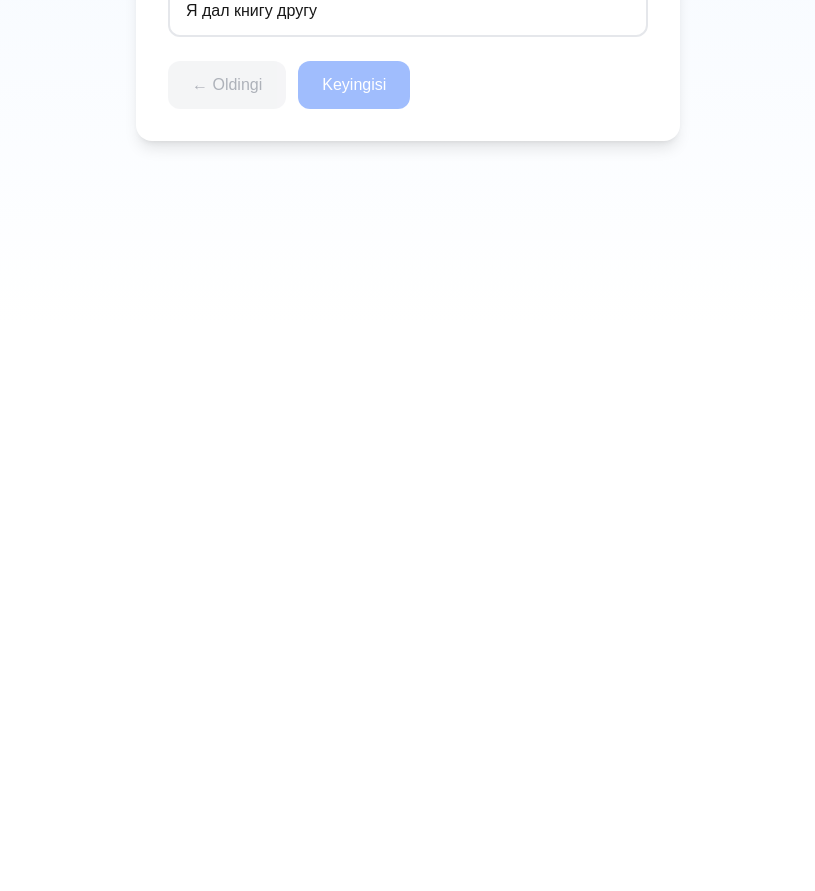
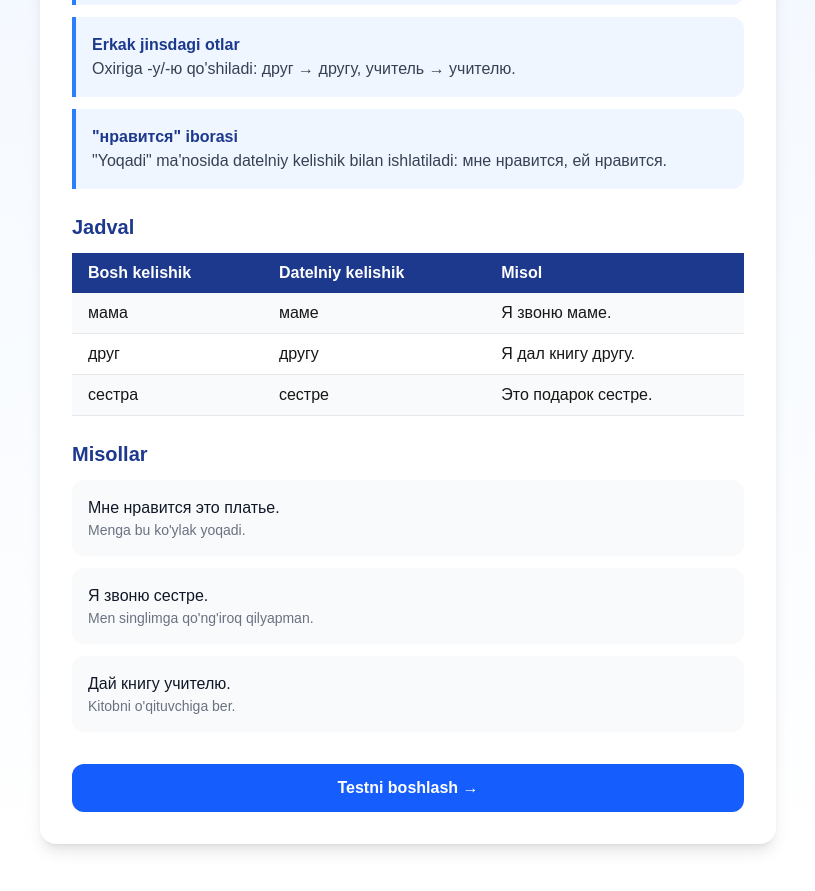
Before and after one commit to kamronbekqobilov85-afk/rus-tili-sayti, a Next.js app in the folder rus-tili-sayti/: page /grammatika/datelniy-kelishik in a window 1280 px wide. Shown: the part 475-1366 px from the top of the page, without its empty margins (232-1047 px from the left). Before the commit the page ends 800 px from the top, so only its background shows below. Built offline with nearby package versions, Linux system fonts and the light colour scheme.

Commit message:
Grammatika sahifasiga dars va natija foizi qoshildi

```diff
--- a/rus-tili-sayti/src/app/grammatika/[slug]/page.tsx
+++ b/rus-tili-sayti/src/app/grammatika/[slug]/page.tsx
@@ -13,13 +13,15 @@ export default function GrammarTopicPage({
 }) {
   const { slug } = use(params);
   const topic = grammarTopics.find((t) => t.slug === slug);
-
   if (!topic) {
     notFound();
   }
 
+  // "lesson" -> dars qismi, "test" -> test qismi, "result" -> natija
+  const [phase, setPhase] = useState<"lesson" | "test" | "result">("lesson");
   const [currentIndex, setCurrentIndex] = useState(0);
   const [selected, setSelected] = useState<string | null>(null);
+  const [correctCount, setCorrectCount] = useState(0);
 
   const exercise = topic.exercises[currentIndex];
   const isLast = currentIndex === topic.exercises.length - 1;
@@ -37,42 +39,156 @@ export default function GrammarTopicPage({
   const handleSelect = (option: string) => {
     if (selected) return;
     setSelected(option);
+    if (option === exercise.correctAnswer) {
+      setCorrectCount((prev) => prev + 1);
+    }
   };
 
   const handleNext = () => {
     setSelected(null);
     if (!isLast) {
-      setCurrentIndex(currentIndex + 1);
+      setCurrentIndex((prev) => prev + 1);
+    } else {
+      setPhase("result");
     }
   };
 
   const handlePrev = () => {
     setSelected(null);
     if (!isFirst) {
-      setCurrentIndex(currentIndex - 1);
+      setCurrentIndex((prev) => prev - 1);
     }
   };
+
+  const startTest = () => {
+    setPhase("test");
+    setCurrentIndex(0);
+    setSelected(null);
+    setCorrectCount(0);
+  };
+
+  const retryTest = () => {
+    setPhase("test");
+    setCurrentIndex(0);
+    setSelected(null);
+    setCorrectCount(0);
+  };
+
+  const backToLesson = () => {
+    setPhase("lesson");
+    setCurrentIndex(0);
+    setSelected(null);
+    setCorrectCount(0);
+  };
+
+  const percentage = Math.round((correctCount / topic.exercises.length) * 100);
+
+  let resultMessage = "";
+  let resultColor = "";
+  if (percentage >= 90) {
+    resultMessage = "Ajoyib! Mavzuni juda yaxshi o'zlashtirdingiz! 🎉";
+    resultColor = "text-green-600";
+  } else if (percentage >= 70) {
+    resultMessage = "Yaxshi natija! Yana bir oz mashq qilsangiz mukammal bo'ladi. 👍";
+    resultColor = "text-blue-600";
+  } else if (percentage >= 50) {
+    resultMessage = "Yomon emas, lekin darsni qayta ko'rib chiqqan ma'qul. 📖";
+    resultColor = "text-yellow-600";
+  } else {
+    resultMessage = "Darsni qayta o'qib, testni qayta ishlab ko'ring. 💪";
+    resultColor = "text-red-600";
+  }
+
   return (
     <div className="min-h-screen bg-gradient-to-b from-blue-50 to-white">
       <Header />
-      <div className="max-w-xl mx-auto py-12 px-4">
-        <Link href="/grammatika" className="text-blue-600 text-sm mb-6 block">
+      <div className="max-w-3xl mx-auto py-12 px-4">
+        <Link
+          href="/grammatika"
+          className="text-blue-600 text-sm mb-6 block hover:underline"
+        >
           ← Mavzular ro'yxatiga qaytish
         </Link>
 
-        <h1 className="text-2xl font-bold text-blue-900 mb-2">{topic.title}</h1>
+        <h1 className="text-3xl font-bold text-blue-900 mb-2">{topic.title}</h1>
+
+        {phase === "lesson" && (
+          <div className="bg-white rounded-2xl shadow-lg p-8 mt-6">
+            <p className="text-gray-700 leading-relaxed mb-6 text-lg">
+              {topic.lesson.intro}
+            </p>
+
+            <h2 className="text-xl font-bold text-blue-900 mb-3">Qoidalar</h2>
+            <div className="flex flex-col gap-3 mb-6">
+              {topic.lesson.rules.map((rule, i) => (
+                <div
+                  key={i}
+                  className="border-l-4 border-blue-500 bg-blue-50 rounded-r-xl p-4"
+                >
+                  <p className="font-semibold text-blue-900">{rule.title}</p>
+                  <p className="text-gray-700">{rule.text}</p>
+                </div>
+              ))}
+            </div>
+
+            <h2 className="text-xl font-bold text-blue-900 mb-3">Jadval</h2>
+            <div className="overflow-x-auto mb-6">
+              <table className="w-full border-collapse text-left">
+                <thead>
+                  <tr className="bg-blue-900 text-white">
+                    {topic.lesson.table.headers.map((h, i) => (
+                      <th key={i} className="py-2 px-4 font-semibold">
+                        {h}
+                      </th>
+                    ))}
+                  </tr>
+                </thead>
+                <tbody>
+                  {topic.lesson.table.rows.map((row, i) => (
+                    <tr
+                      key={i}
+                      className={i % 2 === 0 ? "bg-gray-50" : "bg-white"}
+                    >
+                      {row.map((cell, j) => (
+                        <td key={j} className="py-2 px-4 border-b border-gray-200">
+                          {cell}
+                        </td>
+                      ))}
+                    </tr>
+                  ))}
+                </tbody>
+              </table>
+            </div>
+
+            <h2 className="text-xl font-bold text-blue-900 mb-3">Misollar</h2>
+            <div className="flex flex-col gap-3 mb-8">
+              {topic.lesson.examples.map((ex, i) => (
+                <div key={i} className="bg-gray-50 rounded-xl p-4">
+                  <p className="font-medium text-gray-900">{ex.ru}</p>
+                  <p className="text-gray-500 text-sm">{ex.uz}</p>
+                </div>
+              ))}
+            </div>
+
+            <button
+              onClick={startTest}
+              className="w-full bg-blue-600 text-white font-semibold py-3 rounded-xl hover:bg-blue-700 transition"
+            >
+              Testni boshlash →
+            </button>
+          </div>
+        )}
+
+        {phase === "test" && (
+          <div className="bg-white rounded-2xl shadow-lg p-8 mt-6">
             <p className="text-gray-500 text-sm mb-8">
               Mashq {currentIndex + 1} / {topic.exercises.length}
             </p>
-
-        <div className="bg-white rounded-2xl shadow-lg p-8">
             <p className="text-lg font-semibold mb-6">{exercise.question}</p>
-
             <div className="flex flex-col gap-3">
               {shuffledOptions.map((option) => {
                 const isCorrect = option === exercise.correctAnswer;
                 const isSelected = option === selected;
-
                 let style = "border-gray-200 hover:border-blue-400";
                 if (selected) {
                   if (isCorrect) {
@@ -81,7 +197,6 @@ export default function GrammarTopicPage({
                     style = "border-red-500 bg-red-50";
                   }
                 }
-
                 return (
                   <button
                     key={option}
@@ -97,28 +212,52 @@ export default function GrammarTopicPage({
               <button
                 onClick={handlePrev}
                 disabled={isFirst}
-              className="bg-gray-200 text-gray-700 rounded-xl py-3 px-6 hover:bg-gray-300 transition disabled:opacity-40 disabled:cursor-not-allowed"
+                className="px-4 py-2 rounded-xl border border-gray-300 text-gray-600 disabled:opacity-40"
               >
                 ← Oldingi
               </button>
-
-            {!isLast && (
               <button
                 onClick={handleNext}
                 disabled={!selected}
-                className="bg-blue-600 text-white rounded-xl py-3 px-6 hover:bg-blue-700 transition disabled:opacity-40 disabled:cursor-not-allowed"
+                className="px-4 py-2 rounded-xl bg-blue-600 text-white disabled:opacity-40"
               >
-                Keyingisi
+                {isLast ? "Natijani ko'rish" : "Keyingisi"}
               </button>
+            </div>
+          </div>
         )}
+
+        {phase === "result" && (
+          <div className="bg-white rounded-2xl shadow-lg p-8 mt-6 text-center">
+            <p className="text-gray-500 mb-2">Sizning natijangiz</p>
+            <p className="text-6xl font-bold text-blue-900 mb-2">{percentage}%</p>
+            <p className="text-gray-600 mb-4">
+              {topic.exercises.length} tadan {correctCount} tasini to'g'ri
+              topdingiz
+            </p>
+            <p className={`font-semibold mb-8 ${resultColor}`}>{resultMessage}</p>
+            <div className="flex flex-col sm:flex-row gap-3 justify-center">
+              <button
+                onClick={backToLesson}
+                className="px-6 py-3 rounded-xl border border-blue-300 text-blue-700 font-semibold hover:bg-blue-50"
+              >
+                Darsni qayta ko'rish
+              </button>
+              <button
+                onClick={retryTest}
+                className="px-6 py-3 rounded-xl bg-blue-600 text-white font-semibold hover:bg-blue-700"
+              >
+                Testni qayta ishlash
+              </button>
+              <Link
+                href="/grammatika"
+                className="px-6 py-3 rounded-xl bg-gray-100 text-gray-700 font-semibold hover:bg-gray-200"
+              >
+                Boshqa mavzu
+              </Link>
             </div>
-
-          {selected && isLast && (
-            <p className="mt-6 text-green-700 font-semibold">
-              Mavzu tugadi! 🎉
-            </p>
+          </div>
         )}
-        </div>
       </div>
     </div>
   );
```
Lines whose indentation alone changed are shown as unchanged.
